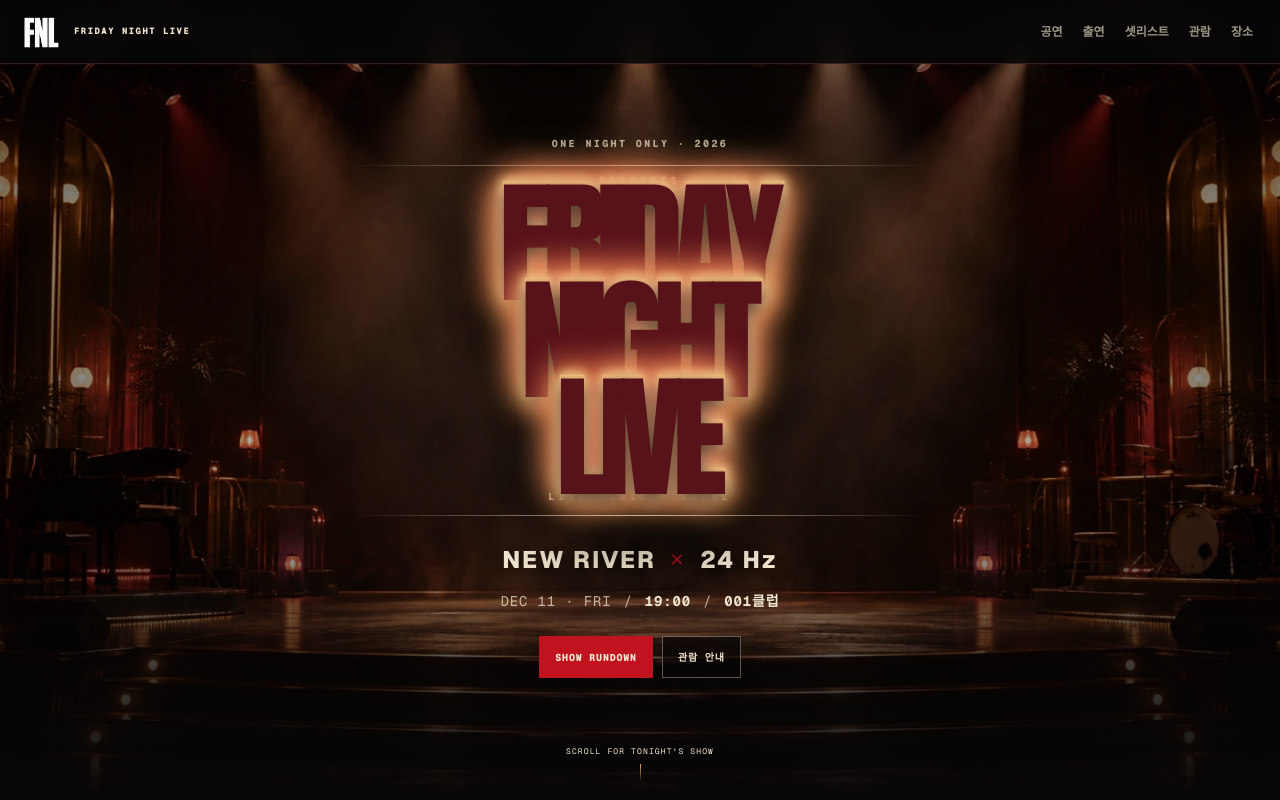
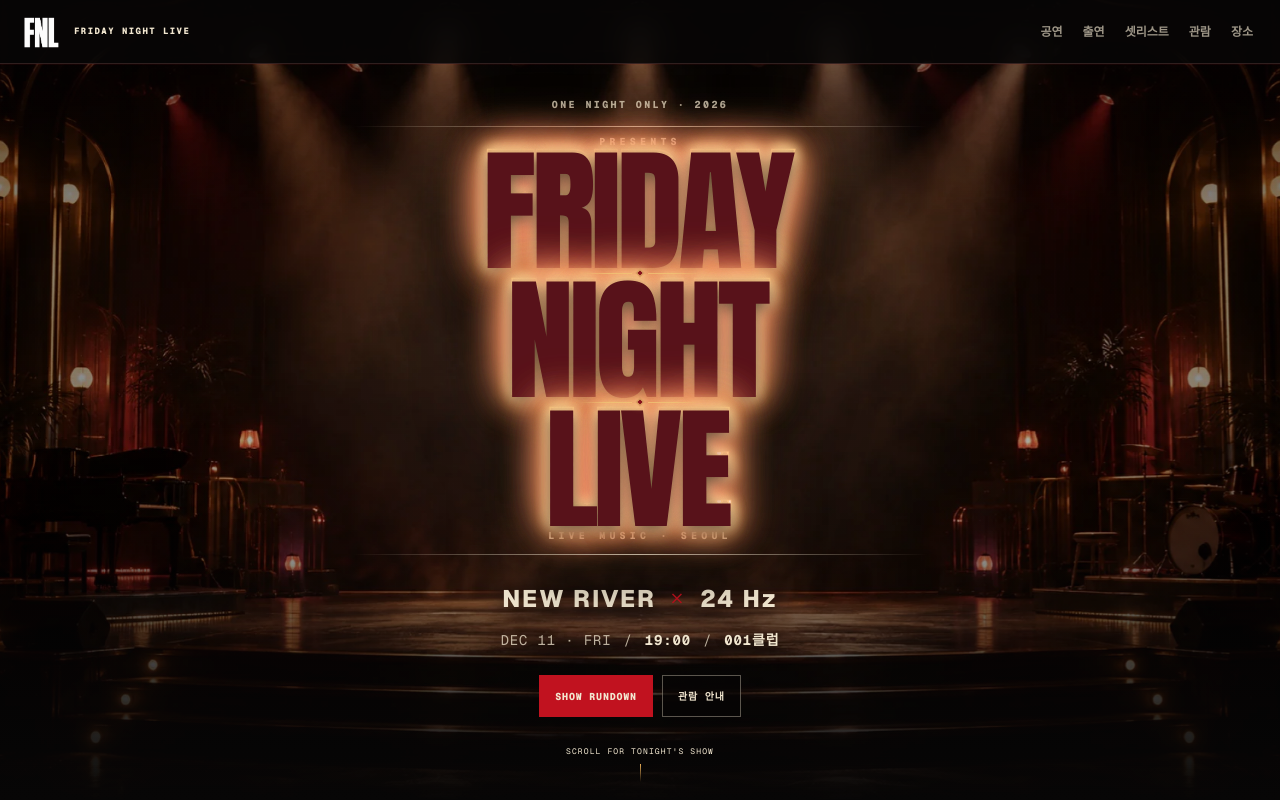
Before and after one commit to hyugrad/tband-winter-concert, a Next.js app: page / in a window 1280 px wide. Shown: the top 800 px of the page. Built offline with nearby package versions, Linux system fonts and the light colour scheme.

Commit message:
Refine FNL title spacing and contrast (#9)
Adds clearer stacked-title spacing, subtle theater dividers, and improved LIVE contrast.

```diff
--- a/app/fnl.css
+++ b/app/fnl.css
@@ -232,8 +232,8 @@
   font-family: Impact, Haettenschweiler, "Arial Narrow Bold", var(--font-geist-sans), sans-serif;
   font-size: clamp(4.2rem, 12.2vw, 8.4rem);
   font-weight: 950;
-  letter-spacing: -0.075em;
-  line-height: 0.72;
+  letter-spacing: -0.035em;
+  line-height: 0.82;
   text-transform: uppercase;
 }
 
@@ -242,16 +242,54 @@
   display: block;
   width: fit-content;
   padding-right: 0.05em;
-  background: linear-gradient(180deg, #df2635 0%, #a6111d 52%, #650912 100%);
+  background: linear-gradient(180deg, #f35a64 0%, #ce2836 52%, #9b1722 100%);
   background-clip: text;
   color: transparent;
   -webkit-background-clip: text;
   -webkit-text-stroke: 1.5px #f0c675;
   text-shadow:
     0 3px 0 #501018,
-    0 8px 18px rgba(0, 0, 0, 0.72),
-    0 0 12px rgba(255, 218, 139, 0.74),
-    0 0 42px rgba(219, 36, 50, 0.66);
+    0 7px 15px rgba(0, 0, 0, 0.62),
+    0 0 14px rgba(255, 218, 139, 0.82),
+    0 0 46px rgba(230, 47, 60, 0.72);
+}
+
+.fnl-marquee > h1 > span[data-text="LIVE"] {
+  background-image: linear-gradient(180deg, #ff777d 0%, #e13b47 54%, #b6202c 100%);
+}
+
+.fnl-title-divider {
+  position: relative;
+  z-index: 3;
+  display: block;
+  flex: none;
+  width: clamp(70px, 18vw, 128px);
+  height: clamp(7px, 0.9vw, 10px);
+  margin: clamp(2px, 0.35vw, 5px) 0;
+}
+
+.fnl-title-divider::before {
+  position: absolute;
+  top: 50%;
+  right: 0;
+  left: 0;
+  height: 1px;
+  background: linear-gradient(90deg, transparent, rgba(240, 198, 117, 0.76) 24% 44%, transparent 44% 56%, rgba(240, 198, 117, 0.76) 56% 76%, transparent);
+  box-shadow: 0 0 7px rgba(255, 218, 139, 0.64);
+  content: "";
+}
+
+.fnl-title-divider::after {
+  position: absolute;
+  top: 50%;
+  left: 50%;
+  width: 6px;
+  height: 6px;
+  border: 1px solid #f0c675;
+  background: #86121c;
+  box-shadow: 0 0 9px rgba(255, 218, 139, 0.9);
+  content: "";
+  transform: translate(-50%, -50%) rotate(45deg);
 }
 
 .fnl-marquee > h1 > span::after {
@@ -274,8 +312,8 @@
     fnl-bulb-breathe 2.6s 2.1s infinite alternate ease-in-out;
 }
 
-.fnl-marquee > h1 > span:nth-child(2) { --fnl-delay: 0.92s; }
-.fnl-marquee > h1 > span:nth-child(3) { --fnl-delay: 1.02s; }
+.fnl-marquee > h1 > span:nth-of-type(2) { --fnl-delay: 0.92s; }
+.fnl-marquee > h1 > span:nth-of-type(3) { --fnl-delay: 1.02s; }
 
 .fnl-hero-cast {
   margin: 25px 0 0;
@@ -931,7 +969,7 @@
   .fnl-hero { min-height: max(100svh, 620px); padding: 78px 16px 72px; }
   .fnl-stage-image { object-position: center center; }
   .fnl-marquee { width: min(94vw, 520px); padding: 8px 10px 11px; }
-  .fnl-marquee > h1 { font-size: clamp(4.1rem, 20.5vw, 6rem); line-height: 0.75; }
+  .fnl-marquee > h1 { font-size: clamp(4.1rem, 20.5vw, 6rem); line-height: 0.84; }
   .fnl-marquee > h1 > span::after { background-size: 10px 10px; }
   .fnl-marquee-kicker, .fnl-marquee-caption { letter-spacing: 0.3em; }
   .fnl-hero-cast { margin-top: 20px; }
--- a/app/page.tsx
+++ b/app/page.tsx
@@ -77,7 +77,9 @@ export default function Home() {
               <span className="fnl-marquee-kicker">PRESENTS</span>
               <h1 id="fnl-hero-title" aria-label="Friday Night Live">
                 <span data-text="FRIDAY">FRIDAY</span>
+                <i className="fnl-title-divider" aria-hidden="true" />
                 <span data-text="NIGHT">NIGHT</span>
+                <i className="fnl-title-divider" aria-hidden="true" />
                 <span data-text="LIVE">LIVE</span>
               </h1>
               <span className="fnl-marquee-caption">LIVE MUSIC · SEOUL</span>
```
Also changed, not shown: 1 other file (tests, documents, lock files or other folders).
